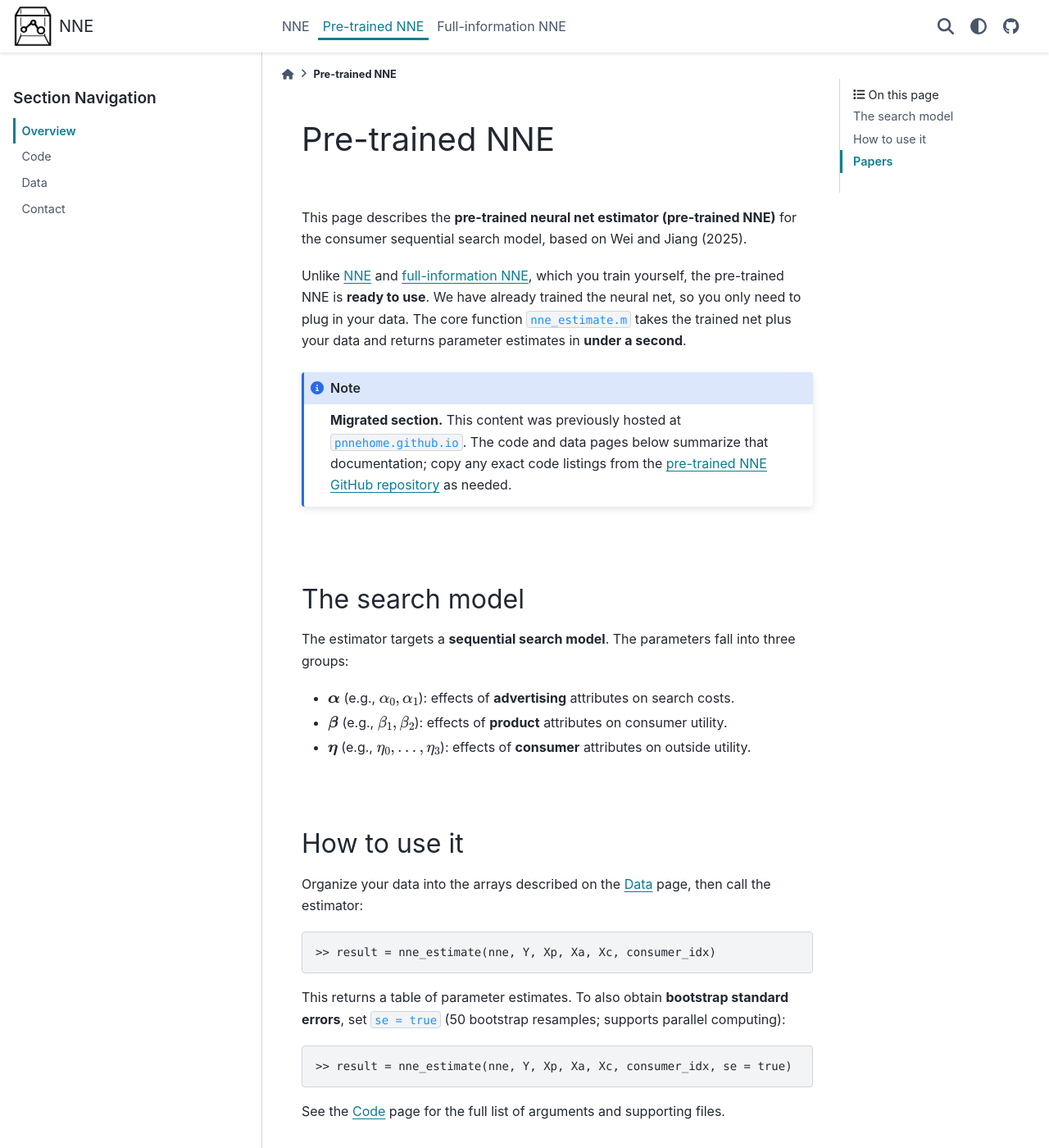
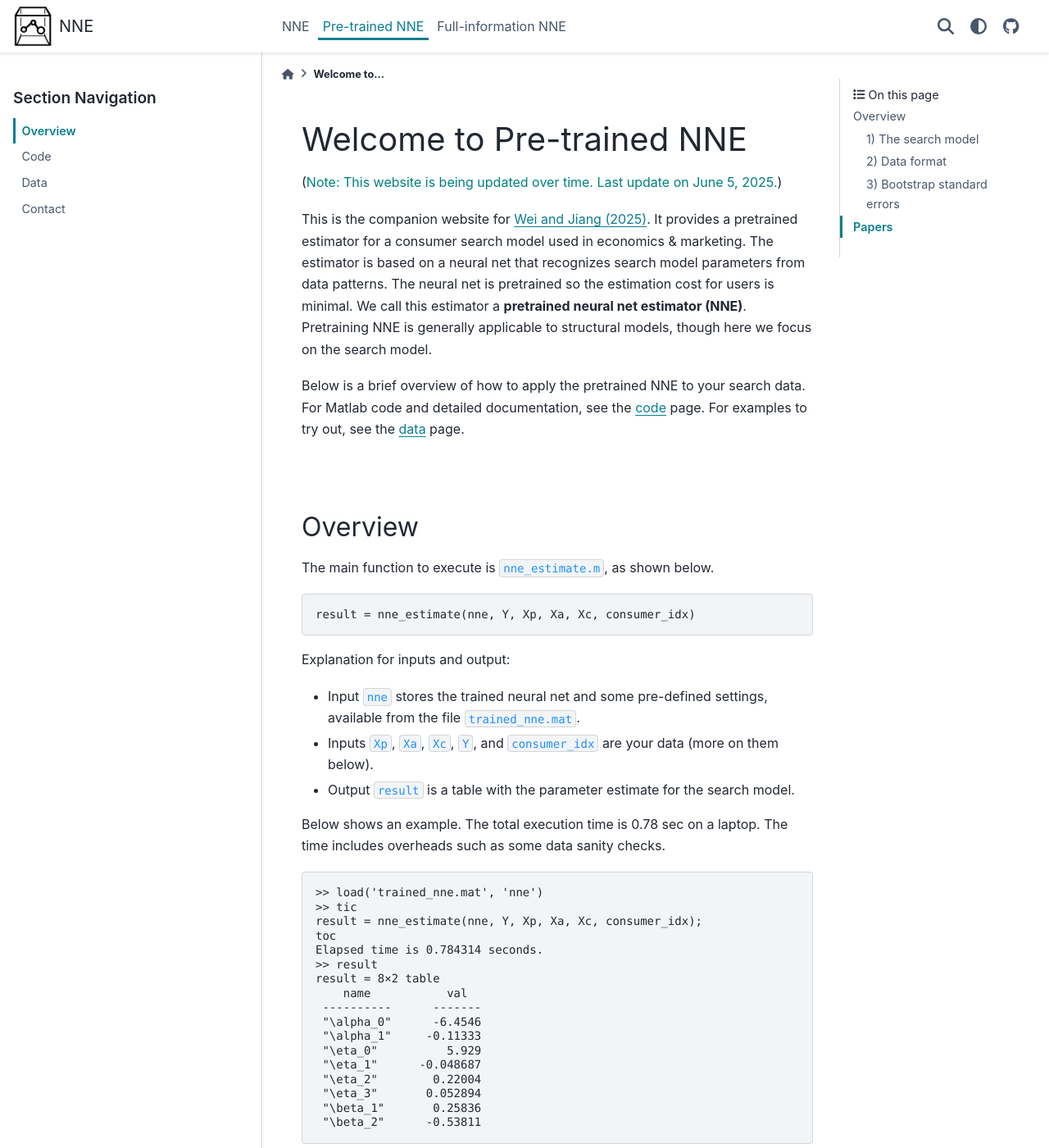
Before and after one commit to nnehome/nnehome.github.io, a Sphinx documentation site: the page built from docs/source/pnne/index.rst, in a window 1280 px wide and 1400 px high. Shown: the whole window at 82% size. Built offline with Sphinx 7.4.7 and the PyData theme 0.15.4, drawn with Linux system fonts in a browser that asks for light colours; some of the changed text lies outside the part shown.

Commit message:
Rebuild Pre-trained NNE overview from the live pnnehome source
Replace the earlier reconstructed content with the verbatim overview from
pnnehome.github.io:

- "Welcome to Pre-trained NNE" header and the teal "being updated" note
  (.note-text class added to custom.css).
- Real nne_estimate.m usage, the example run (8x2 result table) with the
  0.78s timing note, the search-model description, the data-format example
  (n=10,000, J=15) with the table dump, and bootstrap SE (8x3 table).
- Papers section with finalized citations and hyperlinks: arXiv (pretraining),
  Marketing Science 44(1) via INFORMS, and QME via Springer.

Co-Authored-By: Claude Opus 4.8 <noreply@anthropic.com>

```diff
--- a/docs/source/_static/custom.css
+++ b/docs/source/_static/custom.css
@@ -16,6 +16,10 @@
 
 .purple-text {
     color: purple
+}
+
+.note-text {
+    color: teal
 }
 
 .brown-text {
--- a/docs/source/pnne/index.rst
+++ b/docs/source/pnne/index.rst
@@ -1,66 +1,180 @@
 .. _pnne:
 
-Pre-trained NNE
-===============
+Welcome to Pre-trained NNE
+==========================
+
+.. raw:: html
+
+   <p>(<span class="note-text">Note: This website is being updated over time. Last update on June 5, 2025.</span>)</p>
+
+This is the companion website for `Wei and Jiang (2025) <https://arxiv.org/abs/2505.00526>`__. It provides a pretrained estimator for a
+consumer search model used in economics & marketing. The estimator is based on a neural net that
+recognizes search model parameters from data patterns. The neural net is pretrained so the estimation
+cost for users is minimal. We call this estimator a **pretrained neural net estimator (NNE)**.
+Pretraining NNE is generally applicable to structural models, though here we focus on the search model.
+
+Below is a brief overview of how to apply the pretrained NNE to your search data. For Matlab code and
+detailed documentation, see the :ref:`code <pnne_code>` page. For examples to try out, see the
+:ref:`data <pnne_data>` page.
 
 |
 
-This page describes the **pre-trained neural net estimator (pre-trained NNE)** for the consumer
-sequential search model, based on Wei and Jiang (2025).
+Overview
+--------
 
-Unlike :ref:`NNE <nne>` and :ref:`full-information NNE <fnne>`, which you train yourself, the
-pre-trained NNE is **ready to use**. We have already trained the neural net, so you only need to plug
-in your data. The core function ``nne_estimate.m`` takes the trained net plus your data and returns
-parameter estimates in **under a second**.
+The main function to execute is ``nne_estimate.m``, as shown below.
 
-.. note::
+.. code-block:: console
 
-   **Migrated section.** This content was previously hosted at ``pnnehome.github.io``. The code and
-   data pages below summarize that documentation; copy any exact code listings from the
-   `pre-trained NNE GitHub repository <https://github.com/nnehome>`_ as needed.
+   result = nne_estimate(nne, Y, Xp, Xa, Xc, consumer_idx)
+
+Explanation for inputs and output:
+
+* Input ``nne`` stores the trained neural net and some pre-defined settings, available from the file ``trained_nne.mat``.
+
+* Inputs ``Xp``, ``Xa``, ``Xc``, ``Y``, and ``consumer_idx`` are your data (more on them below).
+
+* Output ``result`` is a table with the parameter estimate for the search model.
+
+Below shows an example. The total execution time is 0.78 sec on a laptop. The time includes overheads
+such as some data sanity checks.
+
+.. code-block:: console
+
+   >> load('trained_nne.mat', 'nne')
+   >> tic
+   result = nne_estimate(nne, Y, Xp, Xa, Xc, consumer_idx);
+   toc
+   Elapsed time is 0.784314 seconds.
+   >> result
+   result = 8×2 table
+       name           val
+    ----------      -------
+    "\alpha_0"      -6.4546
+    "\alpha_1"     -0.11333
+    "\eta_0"          5.929
+    "\eta_1"      -0.048687
+    "\eta_2"        0.22004
+    "\eta_3"       0.052894
+    "\beta_1"       0.25836
+    "\beta_2"      -0.53811
+
+The rest of this page gives details on: (i) the search model, (ii) how to format data, and (iii) how
+to get standard errors.
 
 |
 
-The search model
------------------
+1) The search model
+~~~~~~~~~~~~~~~~~~~~~
 
-The estimator targets a **sequential search model**. The parameters fall into three groups:
+Sequential search models have been commonly applied in economics & marketing. A consumer faces
+:math:`J` products (or options). She decides which options to search and which option to buy.
+Searching an option incurs a search cost but also reveals some utility for that option. The search
+model estimated by our pretrained NNE here is a standard one. The exact specification of it is given
+in Wei and Jiang (2025). Here we give a high-level description:
 
-* :math:`\boldsymbol{\alpha}` (e.g., :math:`\alpha_0, \alpha_1`): effects of **advertising** attributes on search costs.
-* :math:`\boldsymbol{\beta}` (e.g., :math:`\beta_1, \beta_2`): effects of **product** attributes on consumer utility.
-* :math:`\boldsymbol{\eta}` (e.g., :math:`\eta_0, \dots, \eta_3`): effects of **consumer** attributes on outside utility.
+* A consumer faces a list of :math:`J` products plus an outside good. A free search is endowed (because in most data each consumer searches at least once).
+
+* The list shows some **product attributes** that affect consumer's utility for products. Their effects are described by :math:`\beta`.
+
+* There may be some **consumer attributes** that affect consumer's outside utility. Their effects are described by :math:`\eta`.
+
+* There may be **advertising attributes** that affect search costs (but not utility). Their effects are described by :math:`\alpha`.
+
+For a survey on empirical applications of search models, see `Ursu, Seiler, & Honka (2025) <https://link.springer.com/article/10.1007/s11129-024-09291-2>`__.
 
 |
 
-How to use it
--------------
+2) Data format
+~~~~~~~~~~~~~~~
 
-Organize your data into the arrays described on the :ref:`Data <pnne_data>` page, then call the
-estimator:
+Our code assumes that the data are represented in five arrays: ``Y``, ``Xp``, ``Xa``, ``Xc``, and
+``consumer_idx``. The easiest way to explain them is through an example of shopping at an online
+retailer, which we illustrate below. There are :math:`n = 10{,}000` consumers and :math:`J = 15`
+options per consumer.
+
+* ``consumer_idx`` is a column vector with :math:`nJ` rows. Each value indicates the consumer.
+
+* ``Y`` has two columns with :math:`nJ` rows; the 1st column indicates searches and 2nd column indicates purchases. In this example, we see the first consumer searched the 1st, 3rd, and 8th options. She bought the 3rd option.
+
+* ``Xp`` stores product attributes. In this example, there are two product attributes: a 1-5 product rating and log price.
+
+* ``Xa`` stores advertising attributes. In this example, the single advertising attribute indicates whether the product is highlighted on the retailer website.
+
+* ``Xc`` stores consumer attributes. It has only :math:`n` rows, one for each consumer. It is not shown below.
 
 .. code-block:: console
 
-   >> result = nne_estimate(nne, Y, Xp, Xa, Xc, consumer_idx)
+   >> table(consumer_idx, Y, Xp, Xa)
+   ans = 150000×4 table
+    consumer_idx      Y             Xp          Xa
+    ______________    ______    ______________    __
+           1        1    0    4      0.67743    1
+           1        0    0    5       1.1052    1
+           1        1    1    1     -0.24542    1
+           1        0    0    5      0.78452    0
+           1        0    0    4      0.10519    0
+           1        0    0    5     0.068463    0
+           1        0    0    4      0.35691    0
+           1        1    0    5      0.61307    0
+           1        0    0    3       1.1809    0
+           1        0    0    5      0.91391    0
+           1        0    0    5     0.054537    0
+           1        0    0    3       1.0015    0
+           1        0    0    5      0.73938    0
+           1        0    0    3    -0.020808    0
+           1        0    0    5      0.23587    0
+           2        0    0    3      0.72159    1
+           2        1    0    5     -0.39847    1
+           2        0    0    5      0.73669    1
+         :            :             :           :
 
-This returns a table of parameter estimates. To also obtain **bootstrap standard errors**, set
-``se = true`` (50 bootstrap resamples; supports parallel computing):
+More generally, if your data do not feature advertising or consumer attributes, you can simply let
+``Xa`` or ``Xc`` be an empty matrix.
+
+|
+
+3) Bootstrap standard errors
+~~~~~~~~~~~~~~~~~~~~~~~~~~~~~~
+
+The ``nne_estimate.m`` function has standard error calculation built in. Simply add ``se = true``
+option as shown below. The output will include an additional column of standard errors. The
+calculation bootstraps 50 samples so execution time will be somewhat longer, but it can take advantage
+of parallel computing toolbox if installed.
+
+In this example, we see :math:`\alpha_1` is negative, indicating that the highlighted products enjoy a
+lower search cost. We see :math:`\beta_1` is positive, indicating that consumer utility increases with
+product rating.
 
 .. code-block:: console
 
    >> result = nne_estimate(nne, Y, Xp, Xa, Xc, consumer_idx, se = true)
+   result = 8×3 table
 
-See the :ref:`Code <pnne_code>` page for the full list of arguments and supporting files.
-
-|
+      name          val          se
+   ______________    _______    _______
+   "\alpha_0"      -6.4546    0.071848
+   "\alpha_1"     -0.11333    0.044997
+   "\eta_0"          5.929    0.061318
+   "\eta_1"      -0.048687    0.011513
+   "\eta_2"        0.22004    0.029282
+   "\eta_3"       0.052894    0.023437
+   "\beta_1"       0.25836    0.004951
+   "\beta_2"      -0.53811    0.011032
 
 |
 
 Papers
 ------
 
-* Wei and Jiang (2025) — pre-trained NNE for consumer search.
-* Wei and Jiang (2024) "Estimating Parameters of Structural Models with Neural Networks," *Marketing Science*. `SSRN link <https://ssrn.com/abstract=3496098>`_
-* Ursu, Seiler, and Honka (2025) — survey on sequential search applications.
+Wei, Yanhao 'Max' and Zhenling Jiang (2025), "Pretraining Estimators for Structural Models:
+Application to Consumer Search." `arXiv <https://arxiv.org/abs/2505.00526>`__
+
+Yanhao Wei, Zhenling Jiang (2025). "Estimating Parameters of Structural Models Using Neural Networks"
+`Marketing Science <https://pubsonline.informs.org/doi/10.1287/mksc.2022.0360>`__, 44 (1), 102-128.
+
+Ursu, Raluca, Stephan Seiler, and Elisabeth Honka (2025), "The Sequential Search Model: A Framework
+for Empirical Research." `QME <https://link.springer.com/article/10.1007/s11129-024-09291-2>`__, 23(1): 165-213.
 
 |
 
```
